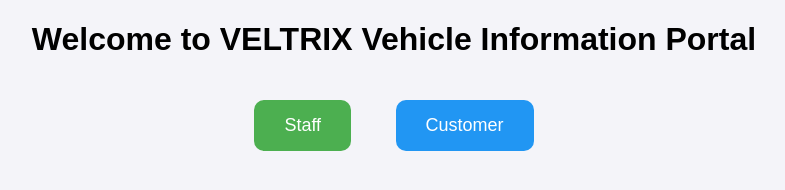
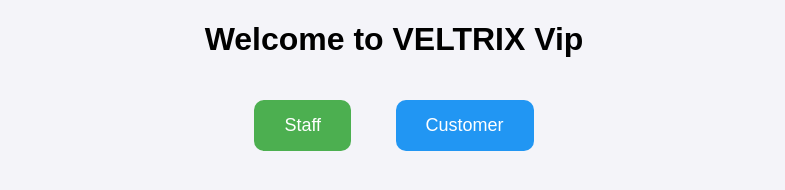
Before and after one commit to jayarchery/veltrixvip, a plain HTML site: page index.html in a window 1280 px wide. Shown: the whole page, without its empty margins (246-1031 px from the left). Drawn offline with Linux system fonts and the light colour scheme.

Commit message:
Update index.html

```diff
--- a/index.html
+++ b/index.html
@@ -5,7 +5,7 @@
     <link rel="stylesheet" href="style.css">
 </head>
 <body>
-    <h1>Welcome to VELTRIX Vehicle Information Portal</h1>
+    <h1>Welcome to VELTRIX Vip</h1>
     <a href="staff.html"><button class="staff">Staff</button></a>
     <a href="customer.html"><button class="customer">Customer</button></a>
 </body>
```
